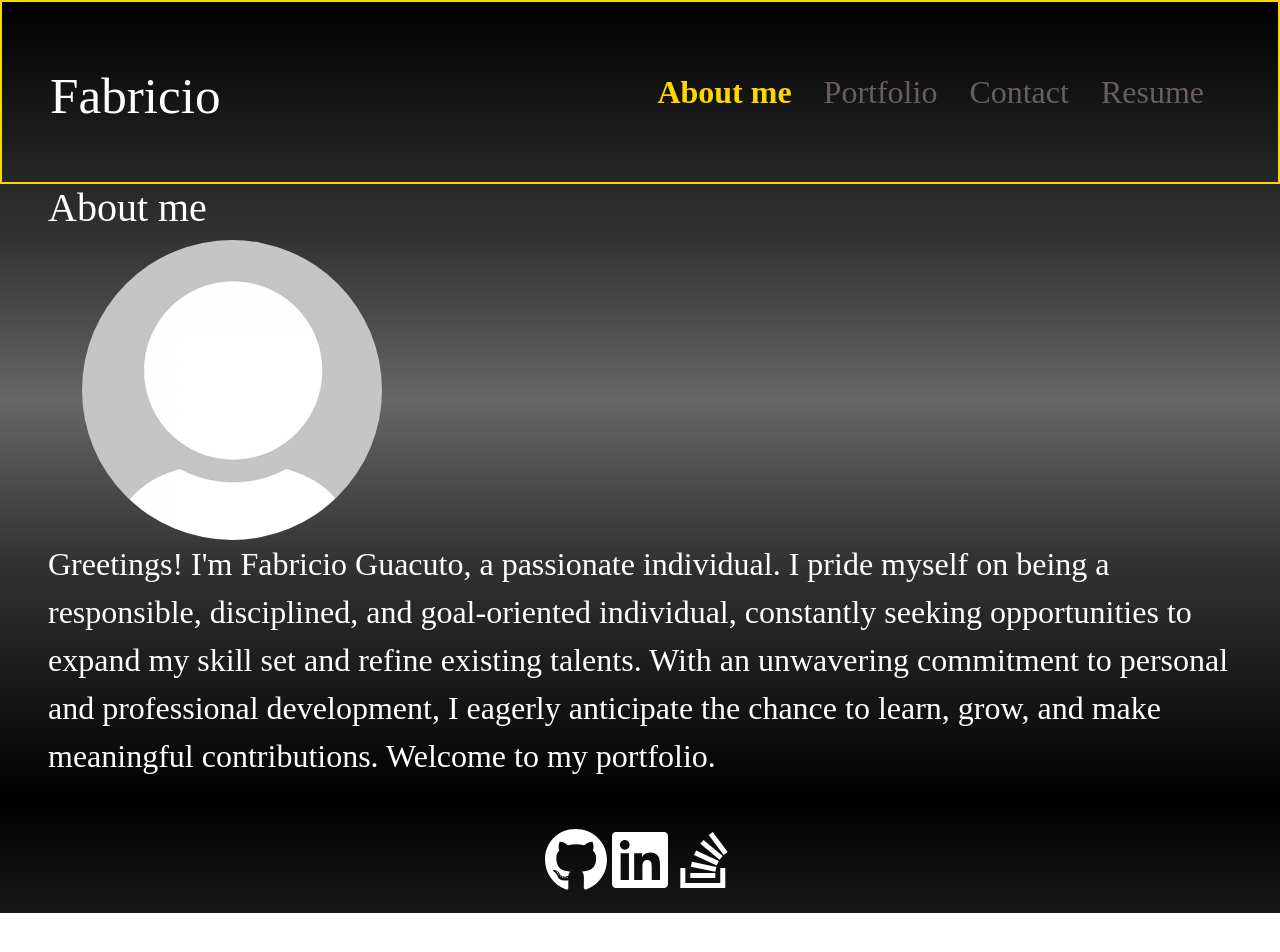
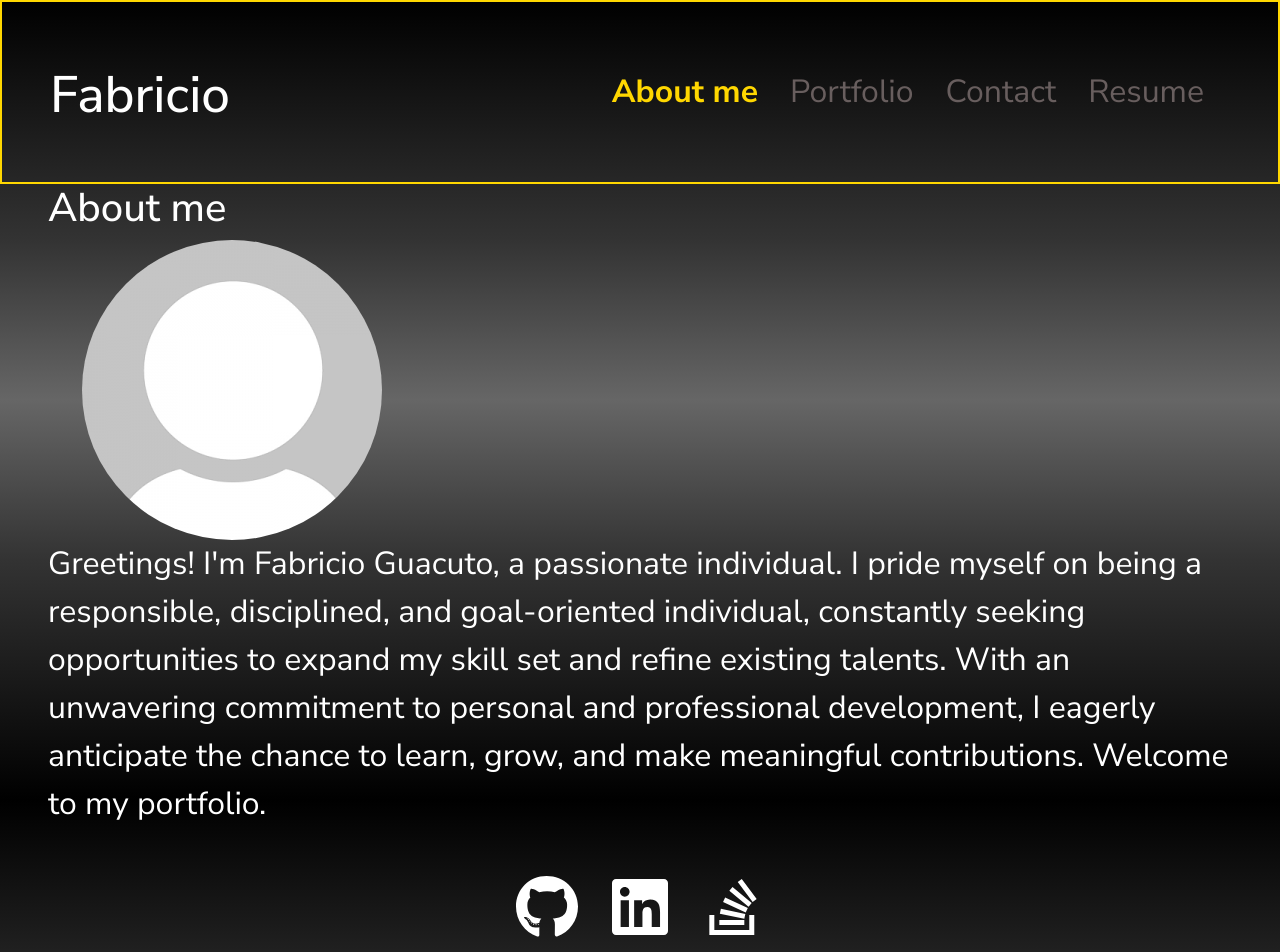
Before and after one commit to fabricioGuac/portfolio-v2, a React (Vite) app: page / in a window 1280 px wide. Shown: the top 952 px of the page. Before the commit the page ends 913 px from the top, so only its background shows below. Built offline with nearby package versions, Linux system fonts and the light colour scheme.

Commit message:
adjusts icon separation

```diff
--- a/index.html
+++ b/index.html
@@ -5,6 +5,9 @@
     <link rel="icon" type="image/svg+xml" href="/Logo.svg" />
     <meta name="viewport" content="width=device-width, initial-scale=1.0" />
     <title>Fabricio Portfolio</title>
+    <link rel="preconnect" href="https://fonts.googleapis.com">
+    <link rel="preconnect" href="https://fonts.gstatic.com" crossorigin>
+    <link href="https://fonts.googleapis.com/css2?family=Nunito+Sans:ital,opsz,wght@0,6..12,200..1000;1,6..12,200..1000&display=swap" rel="stylesheet">
   </head>
   <body>
     <div id="root" style="color: white;"></div>
--- a/src/components/Footer.jsx
+++ b/src/components/Footer.jsx
@@ -3,9 +3,11 @@
 export default function Footer() {
     return (
 <footer className="d-flex justify-content-center display-3">
+    <div className="icons">
     <a href="https://github.com/fabricioGuac" target="_blank"><FaGithub  /></a>
     <a href="https://www.linkedin.com/in/fabricio-guacuto" target="_blank"><FaLinkedin  /></a>
     <a href="https://stackoverflow.com/questions" target="_blank"><FaStackOverflow  /></a>
+    </div>
 </footer>
     )
 }
--- a/src/style.css
+++ b/src/style.css
@@ -1,5 +1,6 @@
+
 body{
-    font-family:cursive;
+    font-family: "Nunito Sans", sans-serif;
     background: linear-gradient(to bottom, #000000 0%, #333333 30%, #666666 50%, #333333 70%, #000000 100%);
 }
 
@@ -88,6 +89,13 @@
     object-position: center;
 }
 
+.icons{
+    max-width: 250px;
+    width: 100%;
+    display: flex;
+    justify-content: space-between;
+}
+
 #root{
     display: flex;
     justify-content: space-between;
```
